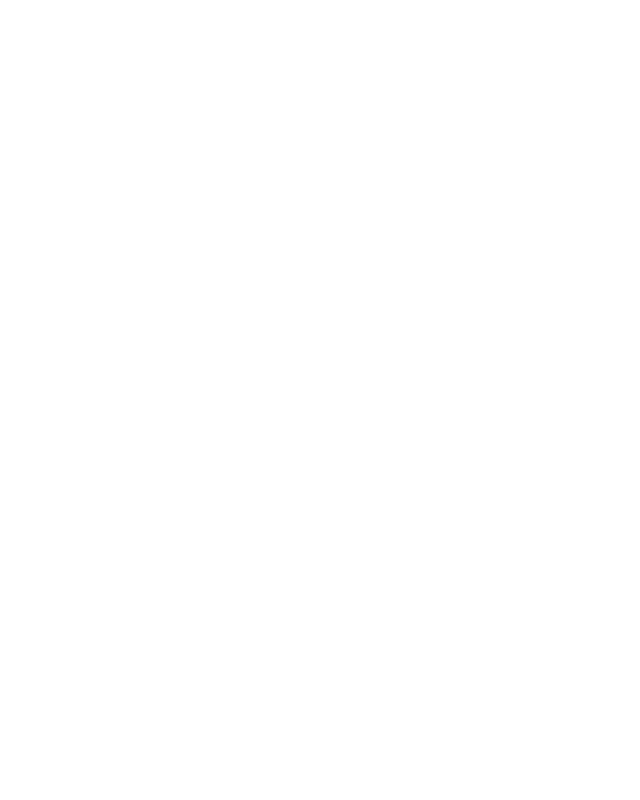
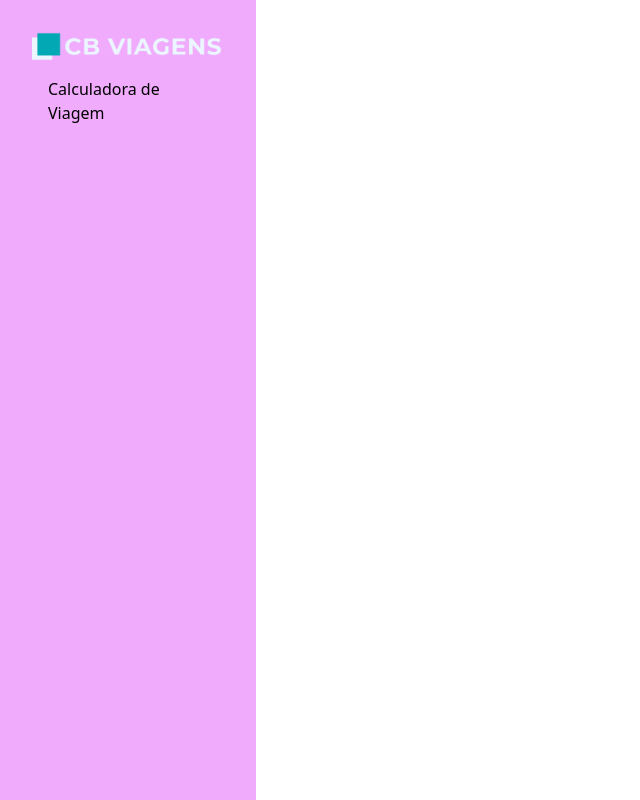
Before and after one commit to RenanLira-Aluno/desafio-coorlab, a Vue app in the folder app/frontend/: page / in a window 1280 px wide. Shown: the whole page, without its empty margins (0-640 px from the left). Built offline with nearby package versions, Linux system fonts and the light colour scheme.

Commit message:
started menu component

```diff
--- a/app/frontend/src/App.vue
+++ b/app/frontend/src/App.vue
@@ -1,9 +1,9 @@
 <script setup lang="ts">
-
+import MenuComponent from './components/MenuComponent.vue'
 </script>
 
 <template>
-
+    <MenuComponent />
 </template>
 
 <style scoped></style>
--- /dev/null
+++ b/app/frontend/src/components/Logo.vue
@@ -0,0 +1,9 @@
+<template>
+    <img src="/logo.png" class="logo" alt="">
+</template>
+
+<style scoped>
+.logo {
+    @apply flex h-auto w-60;
+}
+</style>
--- /dev/null
+++ b/app/frontend/src/components/MenuComponent.vue
@@ -0,0 +1,24 @@
+<script setup lang="ts">
+import Logo from './Logo.vue'
+</script>
+
+<template>
+    <div class="menu">
+        <Logo />
+        <nav>
+            <ul>
+                <li class="item-menu">Calculadora de Viagem</li>
+            </ul>
+        </nav>
+    </div>
+</template>
+
+<style scoped>
+.item-menu {
+    @apply p-4;
+}
+
+.menu {
+    @apply p-8 h-screen flex bg-fuchsia-300 w-1/5 flex-col items-start;
+}
+</style>
```
Also changed, not shown: app/frontend/public/logo.png (added).
